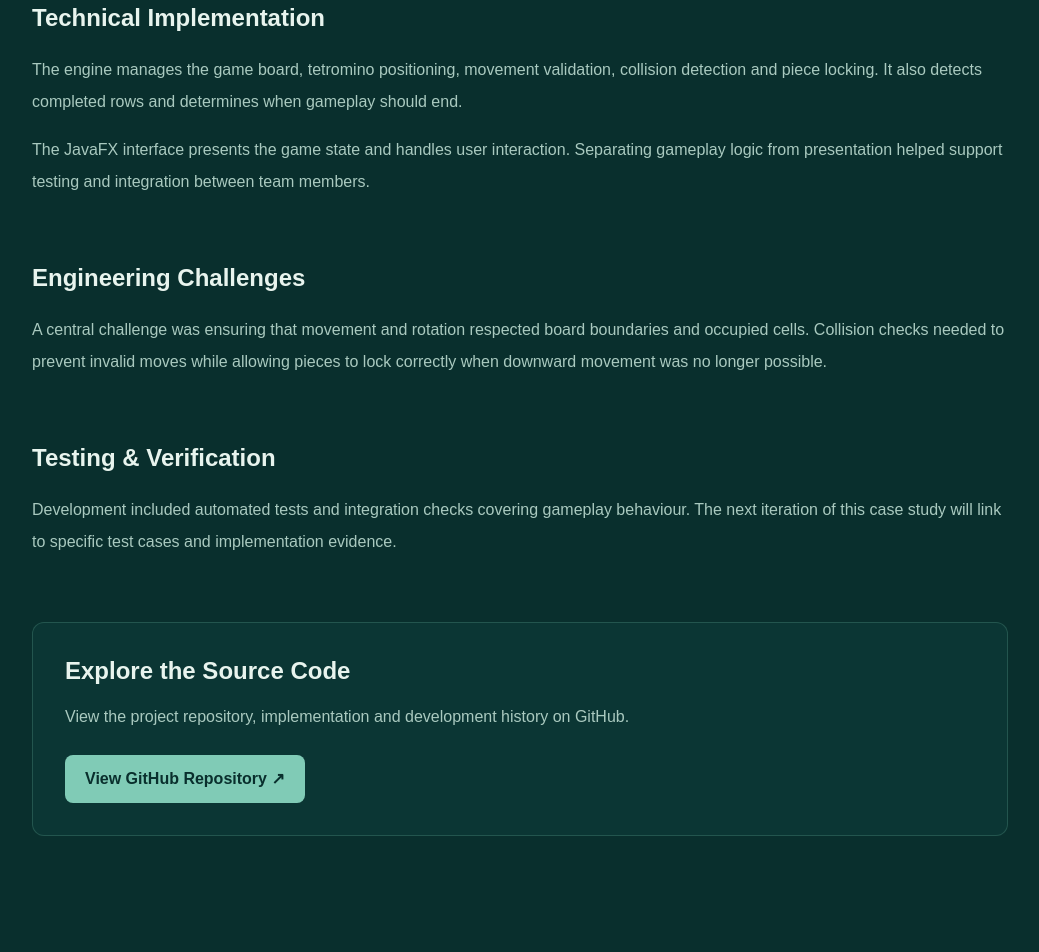
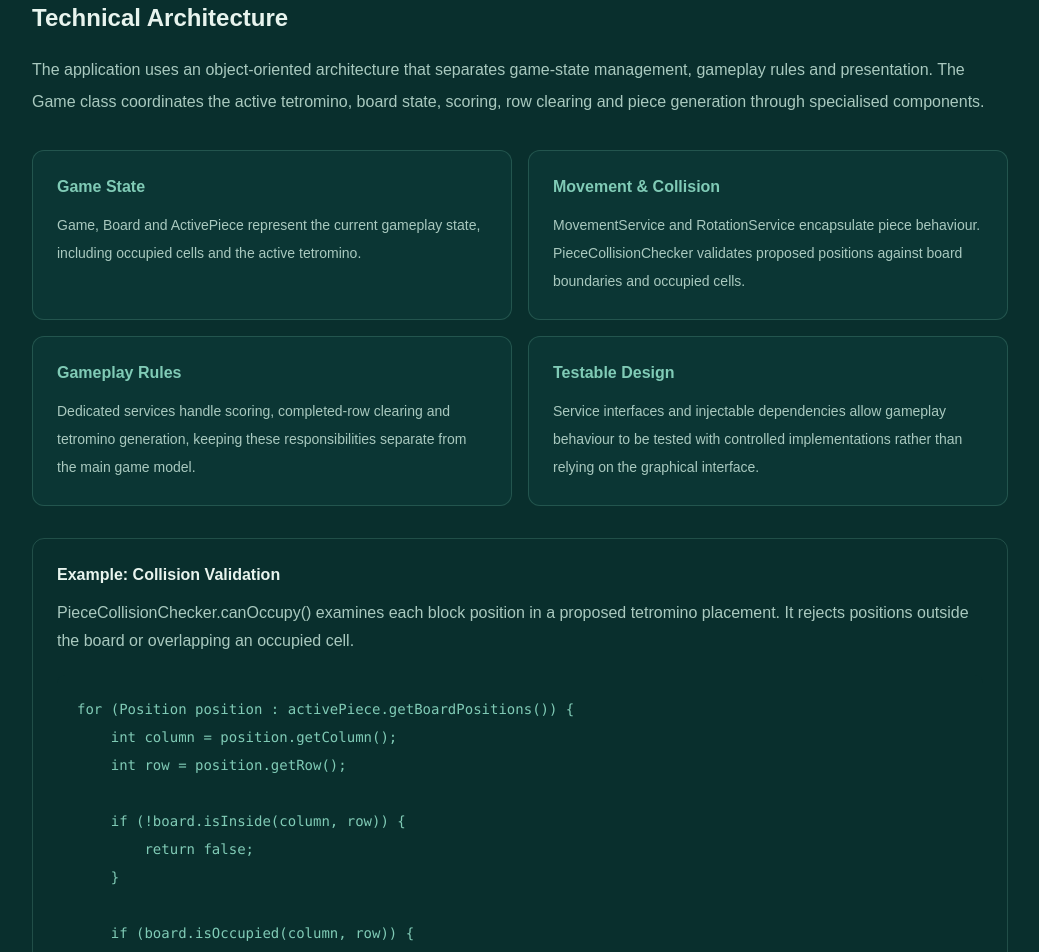
Before and after one commit to ErinGreen5327955/eringreen-io, a Next.js app: page /projects/tetris in a window 1280 px wide. Shown: the part 2600-3552 px from the top of the page, without its empty margins (120-1159 px from the left). Built offline with nearby package versions, Linux system fonts and the light colour scheme.

Commit message:
feat: document Tetris engine architecture

```diff
--- a/src/app/projects/tetris/page.tsx
+++ b/src/app/projects/tetris/page.tsx
@@ -178,23 +178,105 @@ export default function TetrisProjectPage() {
                     </section>
 
 
+
                     <section>
                         <h2 className="text-2xl font-bold text-soft-mist">
-                            Technical Implementation
+                            Technical Architecture
                         </h2>
+
                         <p className="mt-5 leading-8 text-muted">
-                            The engine manages the game board, tetromino
-                            positioning, movement validation, collision detection
-                            and piece locking. It also detects completed rows
-                            and determines when gameplay should end.
+                            The application uses an object-oriented architecture that
+                            separates game-state management, gameplay rules and
+                            presentation. The Game class coordinates the active
+                            tetromino, board state, scoring, row clearing and piece
+                            generation through specialised components.
                         </p>
-                        <p className="mt-4 leading-8 text-muted">
-                            The JavaFX interface presents the game state and
-                            handles user interaction. Separating gameplay logic
-                            from presentation helped support testing and
-                            integration between team members.
-                        </p>
+
+                        <div className="mt-8 grid gap-4 sm:grid-cols-2">
+                            <div className="rounded-xl border border-seafoam/20 bg-forest-teal/30 p-6">
+                                <h3 className="font-semibold text-seafoam">
+                                    Game State
+                                </h3>
+                                <p className="mt-3 text-sm leading-7 text-muted">
+                                    Game, Board and ActivePiece represent the current
+                                    gameplay state, including occupied cells and
+                                    the active tetromino.
+                                </p>
+                            </div>
+
+                            <div className="rounded-xl border border-seafoam/20 bg-forest-teal/30 p-6">
+                                <h3 className="font-semibold text-seafoam">
+                                    Movement & Collision
+                                </h3>
+                                <p className="mt-3 text-sm leading-7 text-muted">
+                                    MovementService and RotationService encapsulate
+                                    piece behaviour. PieceCollisionChecker validates
+                                    proposed positions against board boundaries
+                                    and occupied cells.
+                                </p>
+                            </div>
+
+                            <div className="rounded-xl border border-seafoam/20 bg-forest-teal/30 p-6">
+                                <h3 className="font-semibold text-seafoam">
+                                    Gameplay Rules
+                                </h3>
+                                <p className="mt-3 text-sm leading-7 text-muted">
+                                    Dedicated services handle scoring, completed-row
+                                    clearing and tetromino generation, keeping these
+                                    responsibilities separate from the main game model.
+                                </p>
+                            </div>
+
+                            <div className="rounded-xl border border-seafoam/20 bg-forest-teal/30 p-6">
+                                <h3 className="font-semibold text-seafoam">
+                                    Testable Design
+                                </h3>
+                                <p className="mt-3 text-sm leading-7 text-muted">
+                                    Service interfaces and injectable dependencies
+                                    allow gameplay behaviour to be tested with
+                                    controlled implementations rather than relying
+                                    on the graphical interface.
+                                </p>
+                            </div>
+                        </div>
+
+                        <div className="mt-8 rounded-xl border border-seafoam/20 p-6">
+                            <h3 className="font-semibold text-soft-mist">
+                                Example: Collision Validation
+                            </h3>
+
+                            <p className="mt-3 leading-7 text-muted">
+                                PieceCollisionChecker.canOccupy() examines each
+                                block position in a proposed tetromino placement.
+                                It rejects positions outside the board or
+                                overlapping an occupied cell.
+                            </p>
+
+                            <pre className="mt-5 overflow-x-auto rounded-lg bg-forest p-5 text-sm leading-7 text-seafoam">
+      <code>{`for (Position position : activePiece.getBoardPositions()) {
+    int column = position.getColumn();
+    int row = position.getRow();
+
+    if (!board.isInside(column, row)) {
+        return false;
+    }
+
+    if (board.isOccupied(column, row)) {
+        return false;
+    }
+}
+
+return true;`}</code>
+    </pre>
+
+                            <p className="mt-4 text-sm leading-7 text-muted">
+                                This centralises placement validation so that
+                                movement and rotation can apply consistent
+                                rules when checking proposed positions.
+                            </p>
+                        </div>
                     </section>
+
 
                     <section>
                         <h2 className="text-2xl font-bold text-soft-mist">
```
